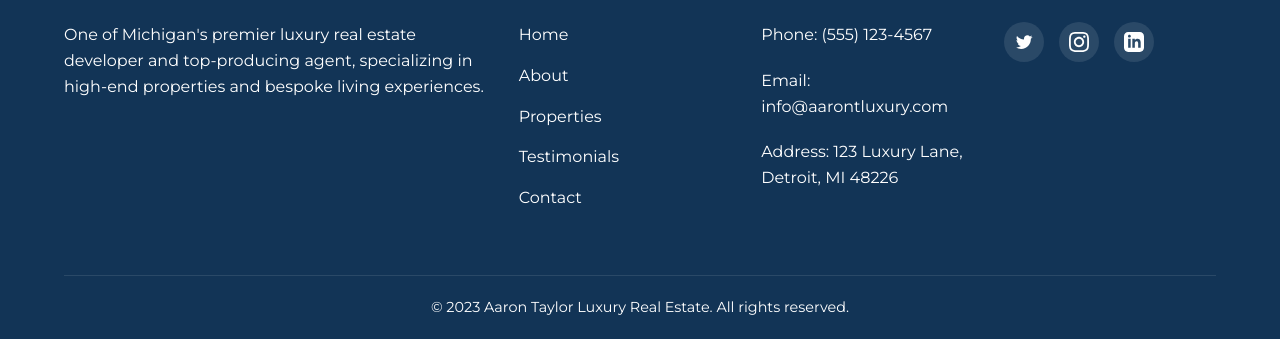
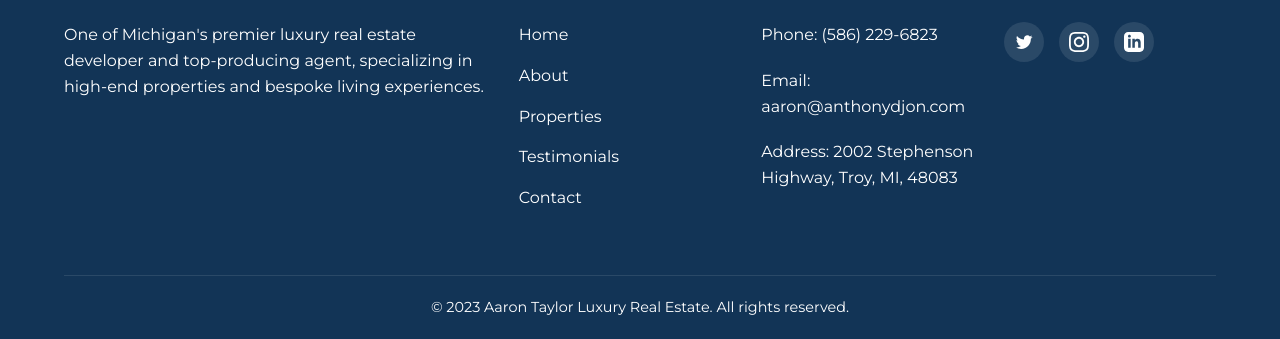
Before and after one commit to ammarsgit/aaronluxury, a plain HTML site: page index.html in a window 1280 px wide. Shown: the part 4341-4680 px from the top of the page. Drawn offline with nearby package versions, Linux system fonts and the light colour scheme.

Commit message:
Update index.html

```diff
--- a/index.html
+++ b/index.html
@@ -1047,9 +1047,9 @@
                 </div>
                 <div class="footer-col">
                     <h3>Contact Info</h3>
-                    <p>Phone: (555) 123-4567</p>
-                    <p>Email: info@aarontluxury.com</p>
-                    <p>Address: 123 Luxury Lane, Detroit, MI 48226</p>
+                    <p>Phone: (586) 229-6823</p>
+                    <p>Email: aaron@anthonydjon.com</p>
+                    <p>Address: 2002 Stephenson Highway, Troy, MI, 48083</p>
                 </div>
                 <div class="footer-col">
                     <h3>Follow Us</h3>
```
